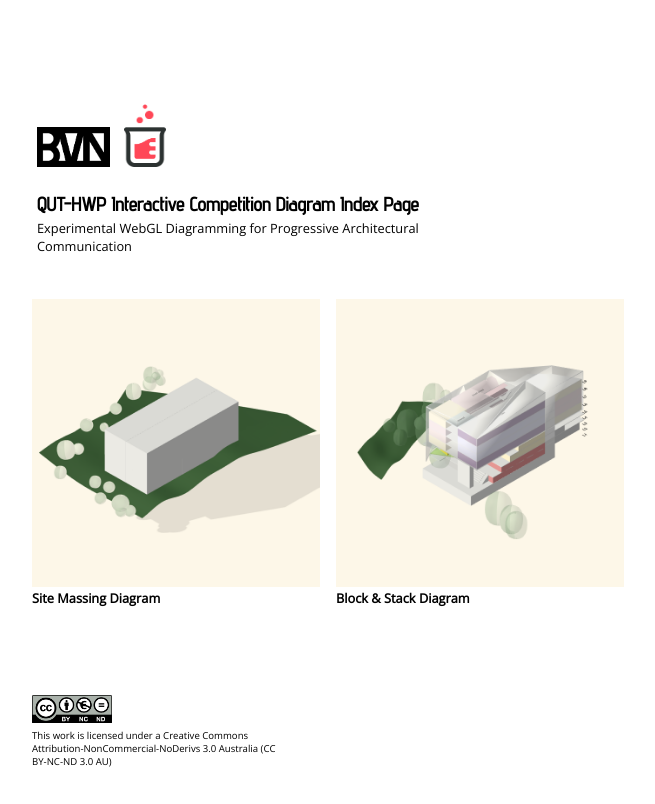
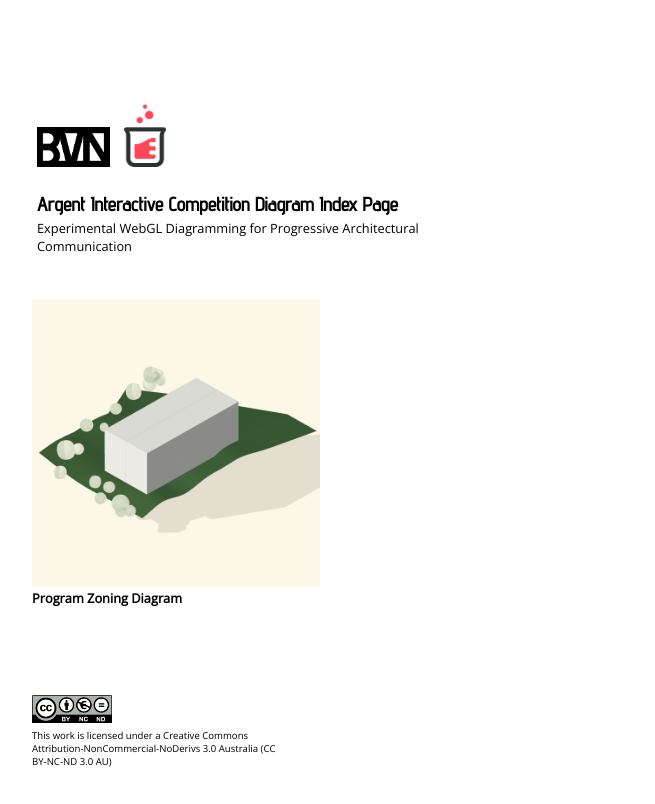
Before and after one commit to mpag/BVN-ARGENT.github.io, a plain HTML site: page index.html in a window 1280 px wide. Shown: the whole page, without its empty margins (160-815 px from the left). Drawn offline with nearby package versions, Linux system fonts and the light colour scheme.

Commit message:
Updated Repo

```diff
--- a/index.html
+++ b/index.html
@@ -22,14 +22,13 @@
 	  <img style="height:40px; padding-right: 10px;" src="img/BVN_Black_Small.png">
 	  <img style="height:67px; padding-right: 0px;" src="img/icon_animated.gif">
 	  <br><br>
-	  <h1 id="titleText">QUT-HWP Interactive Competition Diagram Index Page</h1>
+	  <h1 id="titleText">Argent Interactive Competition Diagram Index Page</h1>
 	  <p id="paragraph">Experimental WebGL Diagramming for Progressive Architectural Communication</p>
 	  <br><br>
 	</div>
 
 	<div class="grid">
-	  	<a href="qutPages/diagram01"><div class="module"><img src="img/robot.png" style="width: 100%;"></div><br><h2>Site Massing Diagram</h2></a>
-		<a href="qutPages/diagram02"><div class="module"><img src="img/stemFacade.png" style="width: 100%;"></div><br><h2>Block & Stack Diagram</h2></a>
+	  	<a href="qutPages/diagram01"><div class="module"><img src="img/robot.png" style="width: 100%;"></div><br><h2>Program Zoning Diagram</h2></a>
 	</div>
 
 	<br><br>
```
Also changed, not shown: qutPages/diagram01/index.html (+1 -1 lines), img/argent.png (added).
